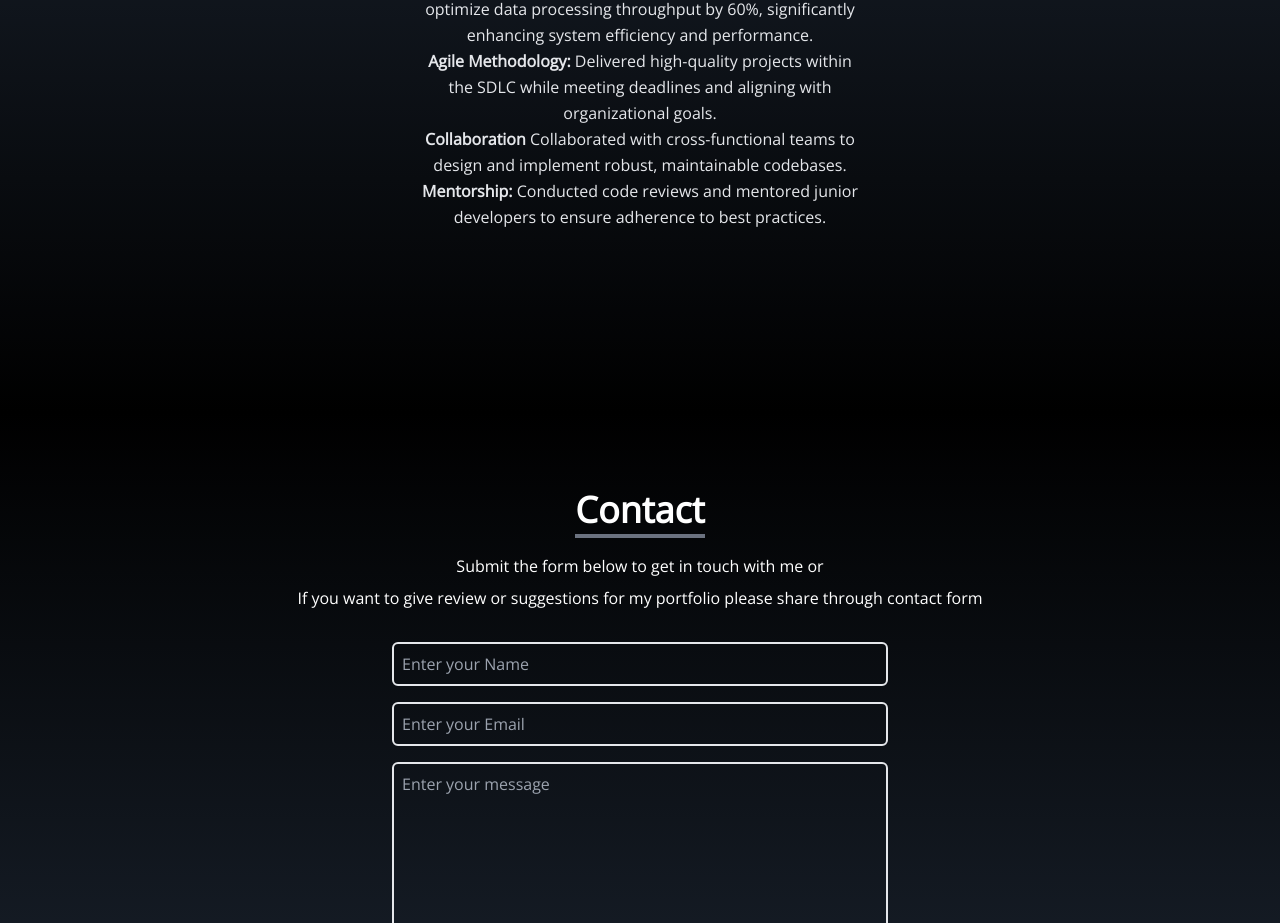
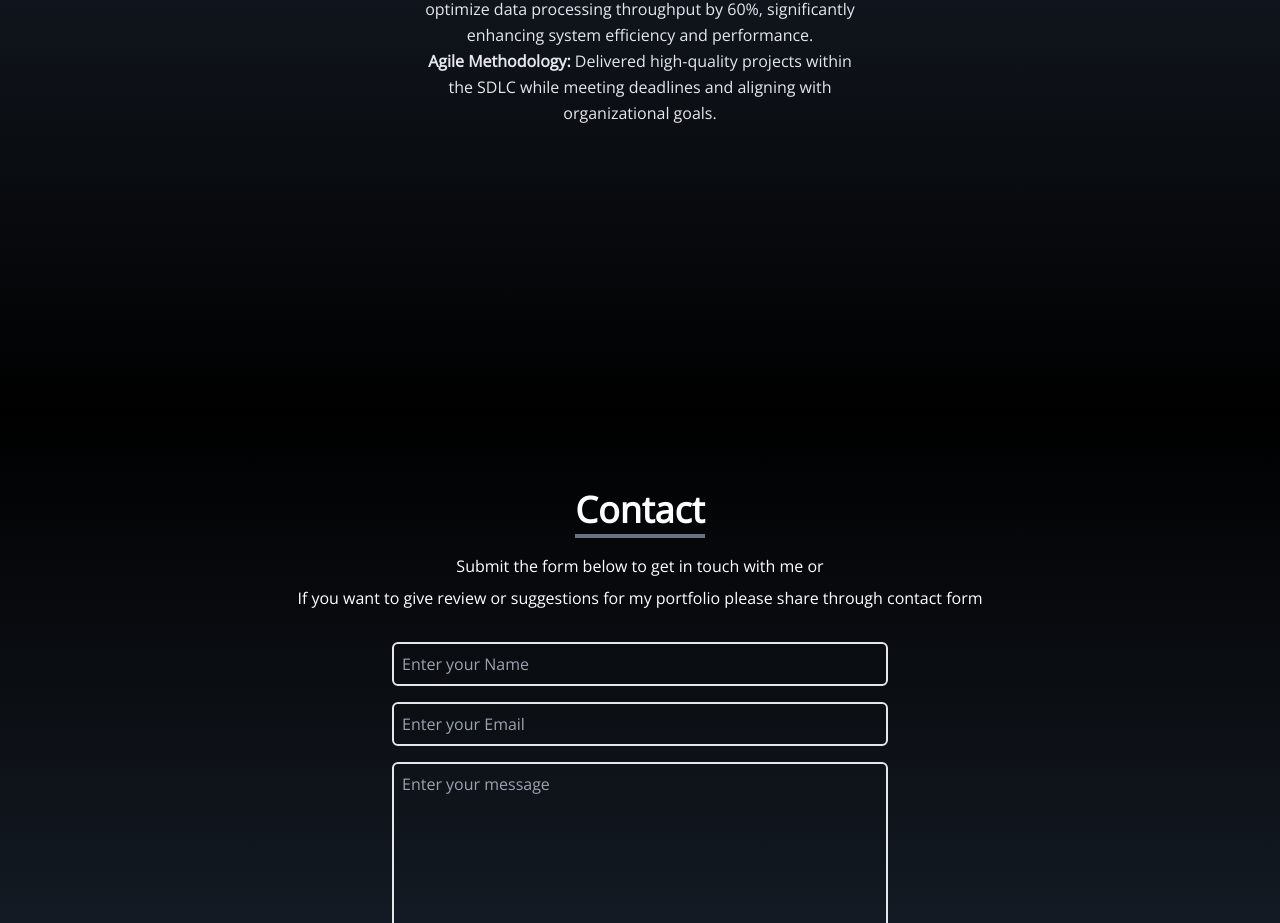
Before and after one commit to Parmeshkumardogra/react-portfolio, a React (Create React App) app: page / in a window 1280 px wide. Shown: the part 2996-3919 px from the top of the page. Built offline with nearby package versions, Linux system fonts and the light colour scheme.

Commit message:
Update Experience.js

```diff
--- a/src/components/Experience.js
+++ b/src/components/Experience.js
@@ -14,8 +14,6 @@ const Experience = () => {
                   <li><strong>Performance Optimization:</strong> Enhanced performance by implementing caching mechanisms and optimizing database queries in MySQL and MongoDB.</li>
                   <li><strong>Advanced Technologies:</strong> Leveraged Redis and Kafka to optimize data processing throughput by 60%, significantly enhancing system efficiency and performance.</li>
                   <li><strong>Agile Methodology:</strong> Delivered high-quality projects within the SDLC while meeting deadlines and aligning with organizational goals.</li>
-                  <li><strong>Collaboration</strong> Collaborated with cross-functional teams to design and implement robust, maintainable codebases. </li>
-                  <li><strong>Mentorship:</strong> Conducted code reviews and mentored junior developers to ensure adherence to best practices.</li>
 </ul>
         </p>
         </div>
```
